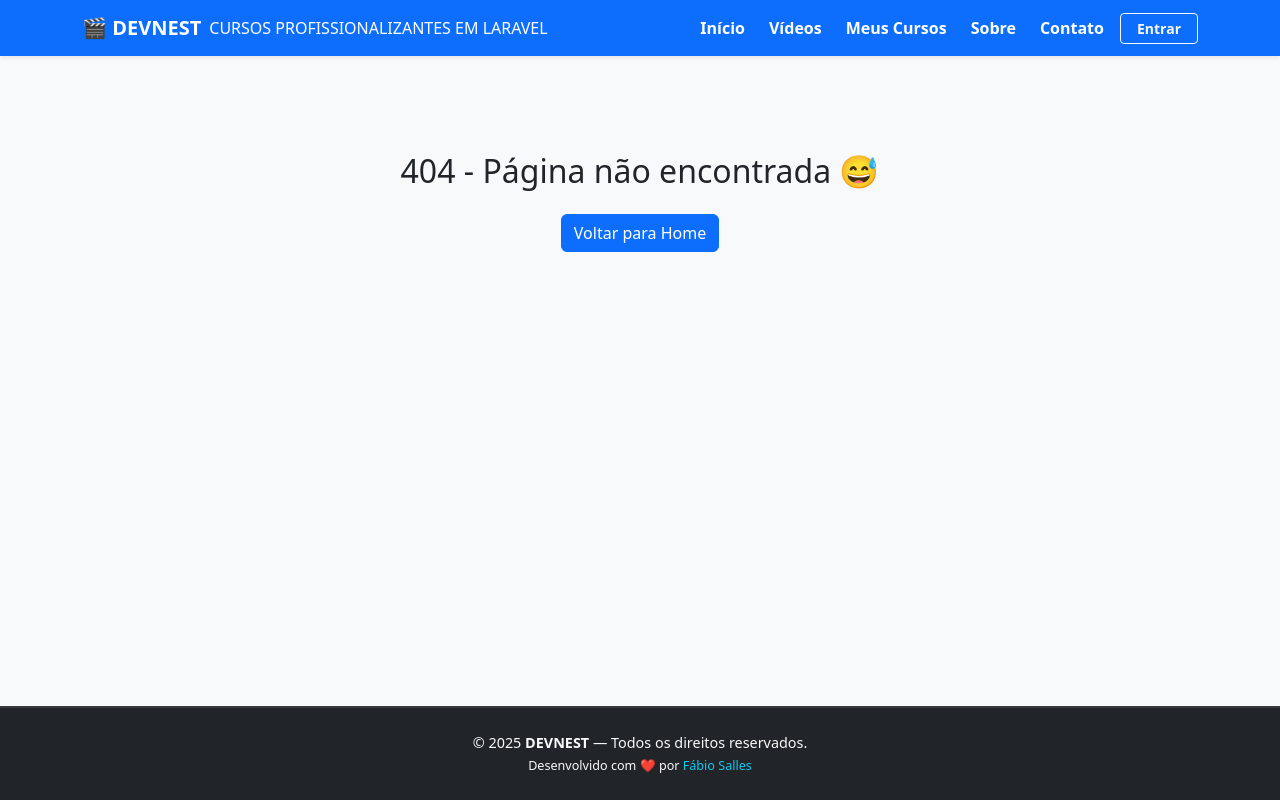
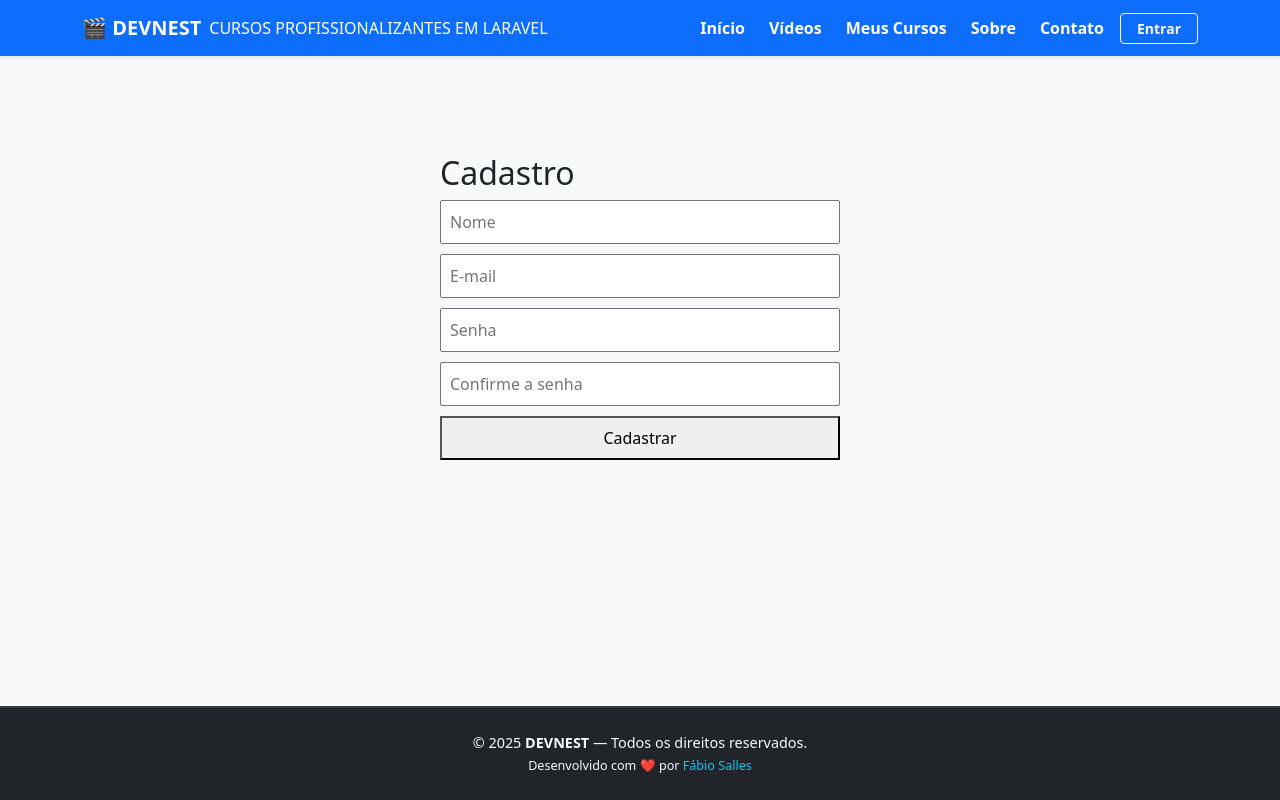
Before and after one commit to fsalles2022/desafio-twi-laravel, a Vue app in the folder ead-frontend-vue/: page /register in a window 1280 px wide. Built offline with nearby package versions, Linux system fonts and the light colour scheme.

Commit message:
feat: add registration route and link on login page; fix typo in register button text

```diff
--- a/ead-frontend-vue/src/router/index.js
+++ b/ead-frontend-vue/src/router/index.js
@@ -2,7 +2,6 @@ import { createRouter, createWebHistory } from 'vue-router'
 import Home from '../views/Home.vue'
 import Login from '../views/Login.vue'
 import Videos from '../views/Videos.vue'
-import Profile from '../views/Profile.vue'
 import { useAuthStore } from '../stores/auth'
 
 const router = createRouter({
@@ -43,6 +42,12 @@ const router = createRouter({
       meta: { requiresAuth: true },
     },
 
+    {
+      path: '/register',
+      name: 'register',
+      component: () => import('../views/Register.vue'),
+    },
+
     // 404
     {
       path: '/:pathMatch(.*)*',
--- a/ead-frontend-vue/src/views/Login.vue
+++ b/ead-frontend-vue/src/views/Login.vue
@@ -10,6 +10,11 @@
         <input v-model="password" type="password" placeholder="Senha" required />
         <button type="submit">Entrar</button>
       </form>
+      <div class="text-center mt-3">
+        <small class="text-muted">
+          Não possui uma conta? <RouterLink to="/register">Cadastre-se</RouterLink>
+        </small>
+      </div>
     </div>
   </div>
 </template>
@@ -43,8 +48,7 @@ const login = async () => {
 .background {
   position: absolute;
   inset: 0;
-  background: url("https://images.unsplash.com/photo-1522071820081-009f0129c71c?auto=format&fit=crop&w=1600&q=80")
-    center/cover no-repeat fixed;
+  background: url("https://images.unsplash.com/photo-1522071820081-009f0129c71c?auto=format&fit=crop&w=1600&q=80") center/cover no-repeat fixed;
   z-index: 0;
   filter: brightness(0.6);
   animation: moveBg 20s ease-in-out infinite alternate;
@@ -101,6 +105,7 @@ button:hover {
   from {
     transform: scale(1);
   }
+
   to {
     transform: scale(1.1);
   }
@@ -110,9 +115,11 @@ button:hover {
   0% {
     transform: translateY(0);
   }
+
   50% {
     transform: translateY(-10px);
   }
+
   100% {
     transform: translateY(0);
   }
--- a/ead-frontend-vue/src/views/Register.vue
+++ b/ead-frontend-vue/src/views/Register.vue
@@ -7,7 +7,7 @@
       <input v-model="email" type="email" placeholder="E-mail" required />
       <input v-model="password" type="password" placeholder="Senha" required />
       <input v-model="password_confirmation" type="password" placeholder="Confirme a senha" required />
-      <button type="submit">Cadastrarr</button>
+      <button type="submit">Cadastrar</button>
     </form>
 
     <p v-if="error" style="color: red">{{ error }}</p>
```
